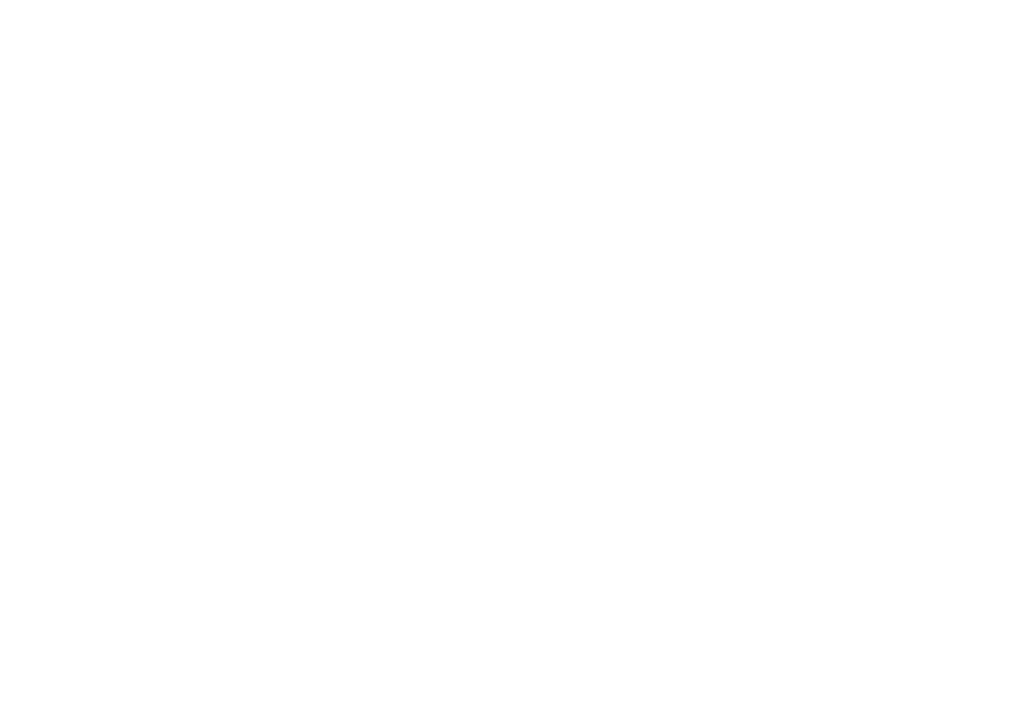
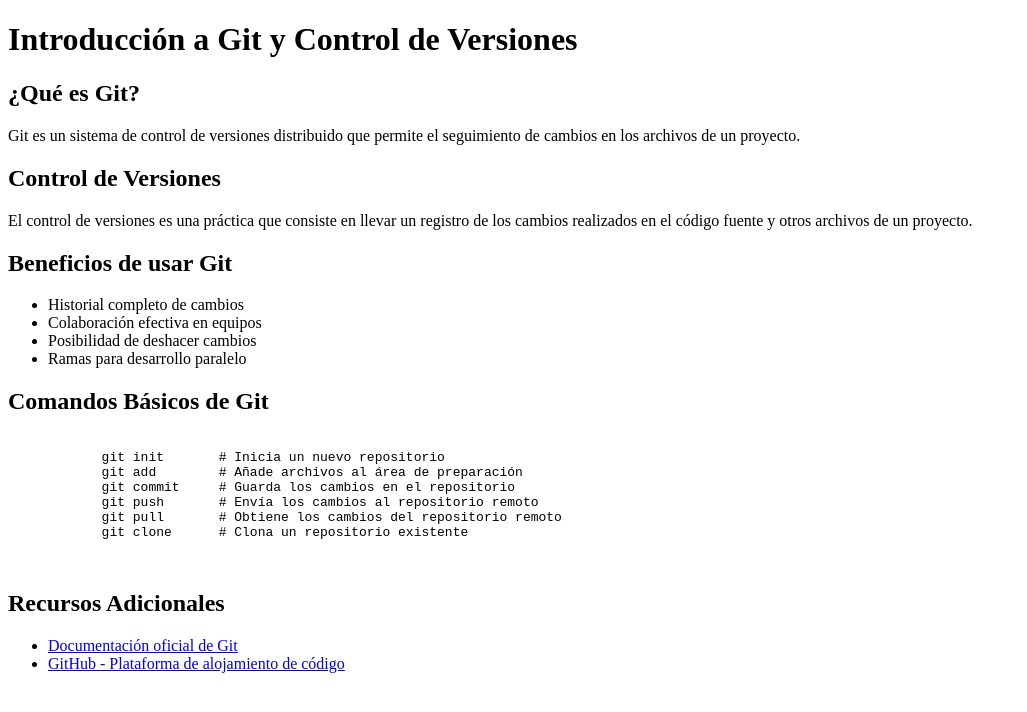
Before and after one commit to christian7777777777/ProyectoGit, a plain HTML site: page index.html in a window 1280 px wide. Shown: the whole page, without its empty margins (0-1027 px from the left). Drawn offline with Linux system fonts and the light colour scheme.

Commit message:
Proyecto Git Version 2.0

```diff
--- a/index.html
+++ b/index.html
@@ -1,9 +1,43 @@
-<html>
-    <head>
-        <meta charset="utf-8">
-        <title>Mi proyecto</title>
-    </head>
-    <body>
+<!DOCTYPE html>
+<html lang="es">
+<head>
+    <meta charset="UTF-8">
+    <meta name="viewport" content="width=device-width, initial-scale=1.0">
+    <title>Introducción a Git y Control de Versiones</title>
+</head>
+<body>
+    <h1>Introducción a Git y Control de Versiones</h1>
 
-    </body>
+    <h2>¿Qué es Git?</h2>
+    <p>Git es un sistema de control de versiones distribuido que permite el seguimiento de cambios en los archivos de un proyecto.</p>
+
+    <h2>Control de Versiones</h2>
+    <p>El control de versiones es una práctica que consiste en llevar un registro de los cambios realizados en el código fuente y otros archivos de un proyecto.</p>
+
+    <h2>Beneficios de usar Git</h2>
+    <ul>
+        <li>Historial completo de cambios</li>
+        <li>Colaboración efectiva en equipos</li>
+        <li>Posibilidad de deshacer cambios</li>
+        <li>Ramas para desarrollo paralelo</li>
+    </ul>
+
+    <h2>Comandos Básicos de Git</h2>
+    <pre>
+        <code>
+            git init       # Inicia un nuevo repositorio
+            git add        # Añade archivos al área de preparación
+            git commit     # Guarda los cambios en el repositorio
+            git push       # Envía los cambios al repositorio remoto
+            git pull       # Obtiene los cambios del repositorio remoto
+            git clone      # Clona un repositorio existente
+        </code>
+    </pre>
+
+    <h2>Recursos Adicionales</h2>
+    <ul>
+        <li><a href="https://git-scm.com/doc">Documentación oficial de Git</a></li>
+        <li><a href="https://github.com/">GitHub - Plataforma de alojamiento de código</a></li>
+    </ul>
+</body>
 </html>
```
